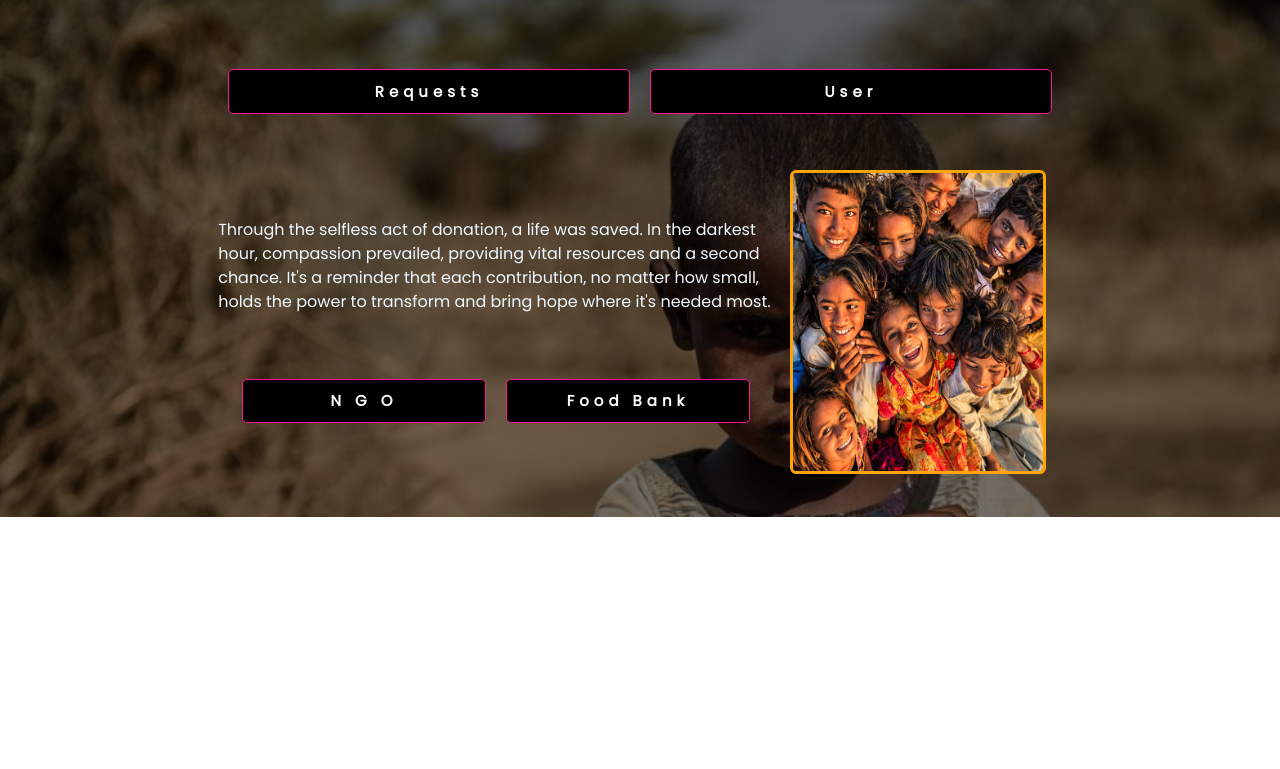
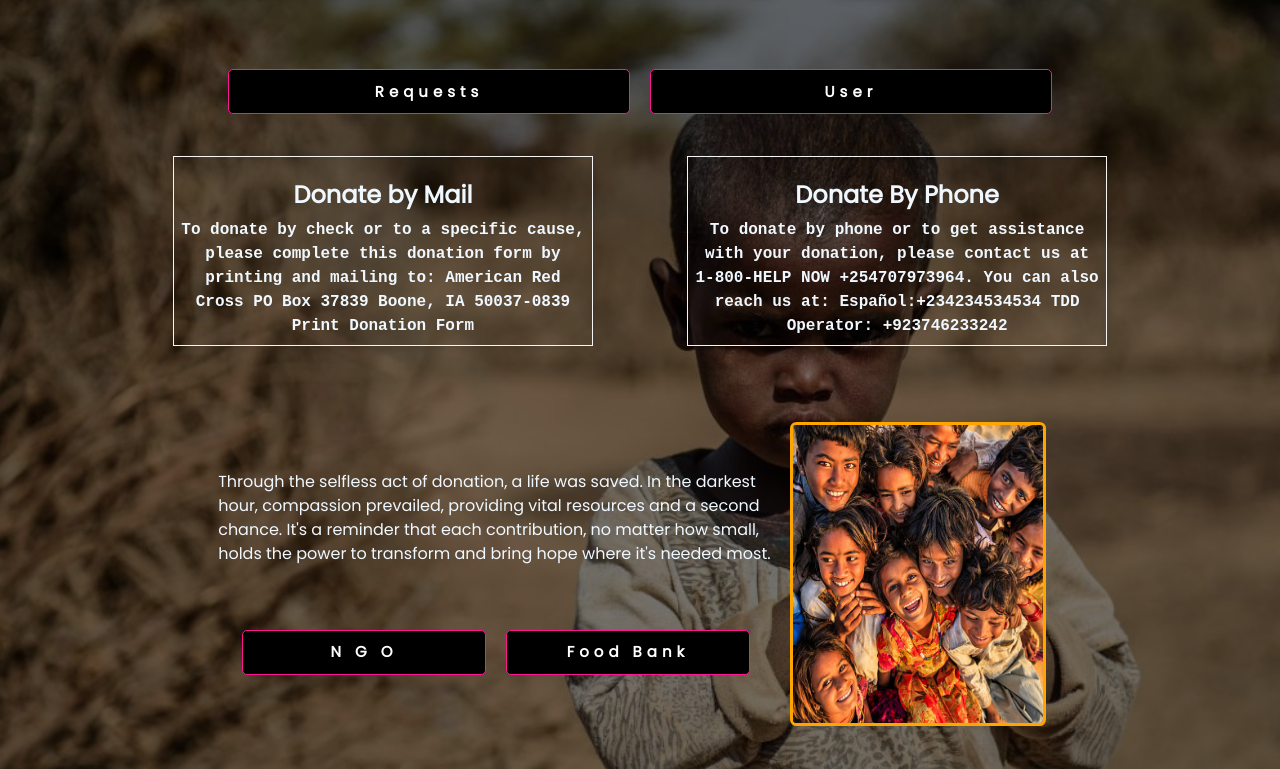
Before and after one commit to KambonoJeff/REACT-FRONT_DONATION_API, a React (Create React App) app: page /Dashboard in a window 1280 px wide. Shown: the part 1616-2385 px from the top of the page. Before the commit the page ends 2133 px from the top, so only its background shows below. Built offline with nearby package versions, Linux system fonts and the light colour scheme; sample sign-in values are in the browser's storage.

Commit message:
modified system

```diff
--- a/src/index.css
+++ b/src/index.css
@@ -400,3 +400,27 @@ option::placeholder{
 	height: 200px;
 	object-fit: cover;
   }
+
+
+.card-container2 {
+	display: flex;
+	justify-content: space-between;
+	flex-wrap: wrap;
+  margin-top: 2em;
+  }
+  .card2 {
+	width: 45%;
+	margin-bottom: 30px;
+	background-color: transparent;
+	box-shadow: 0 0 10px rgba(0, 0, 0, 0.2);
+  border: .7px solid whitesmoke;
+  padding: 0;
+	overflow: hidden;
+  }
+
+  .card2 p {
+    padding: .4em;
+    font-weight: 700;
+    font-family: 'Courier New', Courier, monospace;
+
+  }
--- a/src/views/Dashboard.jsx
+++ b/src/views/Dashboard.jsx
@@ -129,6 +129,35 @@ export default function Dashboard() {
           </div>
           </div>
 
+        <div className="card-container2">
+        <div className="card2">
+
+					<h2 align='center'>Donate by Mail</h2>
+
+					<p align='center'>To donate by check or to a specific cause, please complete this donation form by printing and mailing to:
+
+
+
+American Red Cross
+PO Box 37839
+Boone, IA 50037-0839
+
+Print Donation Form</p>
+				</div>
+        <div className="card2">
+
+
+
+					<h2 align='center'>Donate By Phone</h2>
+
+					<p align='center'>To donate by phone or to get assistance with your donation, please contact us at 1-800-HELP NOW +254707973964.
+
+
+You can also reach us at:
+Español:+234234534534
+TDD Operator: +923746233242</p>
+				</div>
+        </div>
 
           <div className="box">
           <div className="flex box box mg-t">
```
